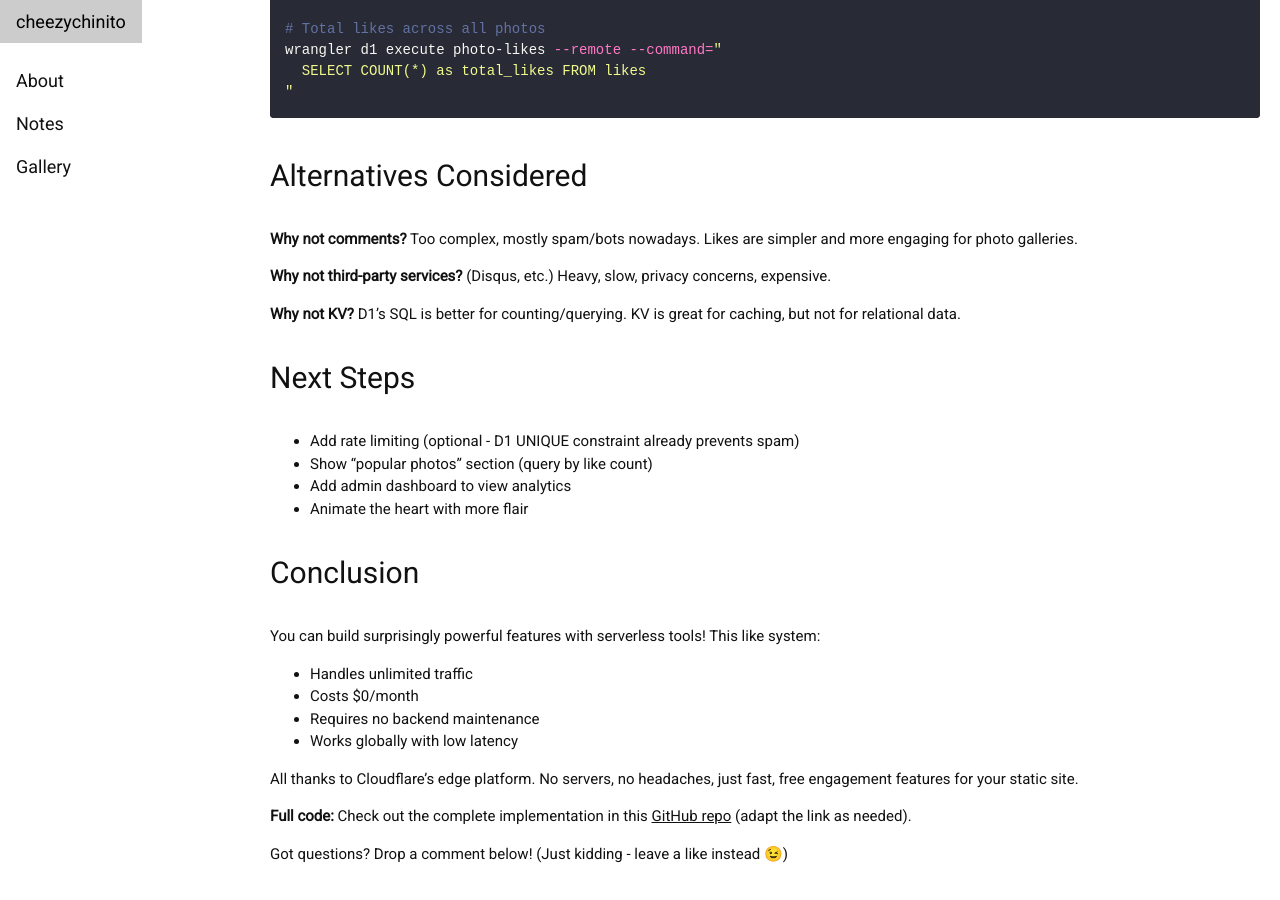
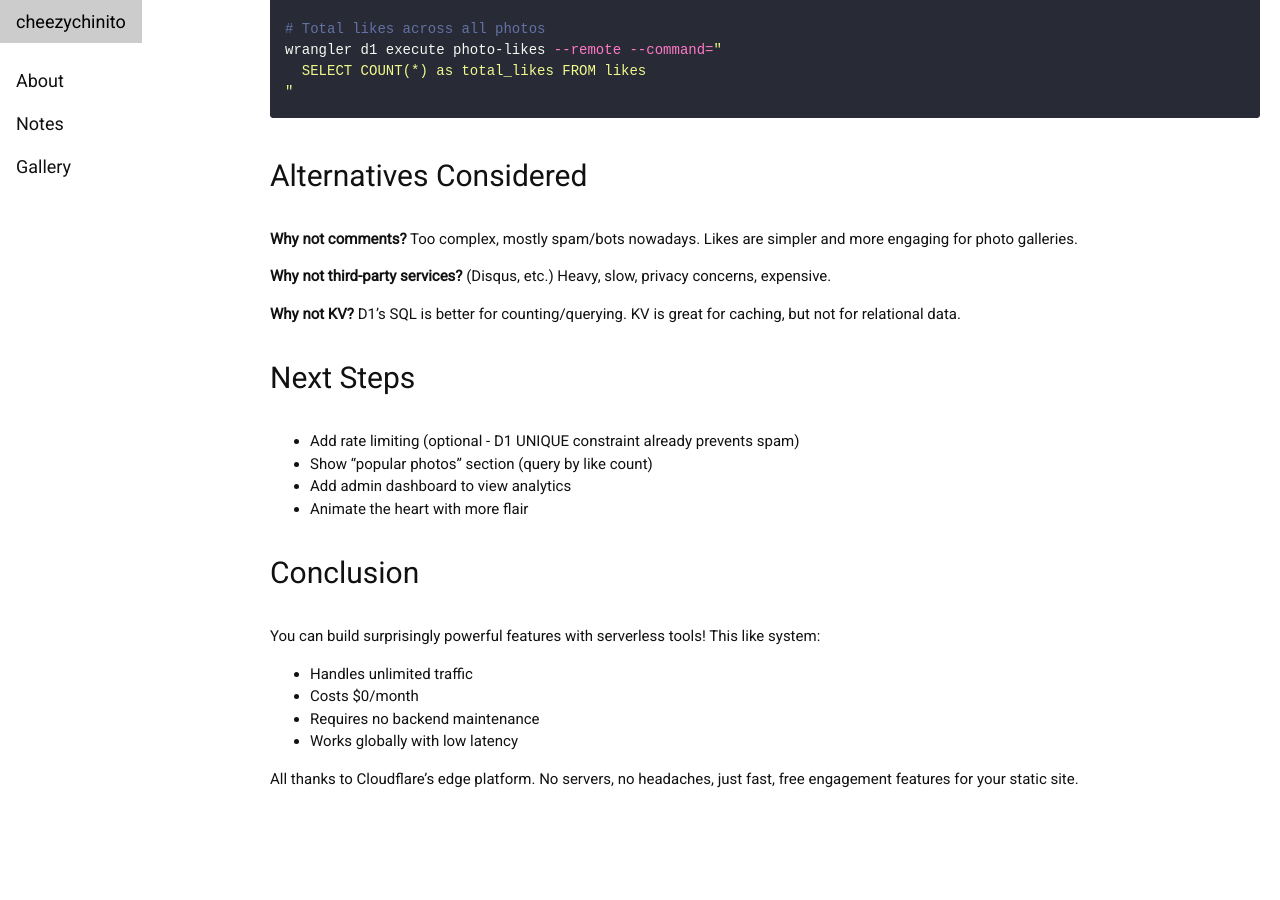
Before and after one commit to agyago/agyago.github.io, a Jekyll site: the page built from _posts/2025-11-15-InstagramLikeButtonCloudflareD1.md, in a window 1280 px wide and 900 px high, scrolled down 7991 px. Built offline with Jekyll 4.4.1, drawn with Linux system fonts in a browser that asks for light colours; comment, search, counter and statistics services are not loaded; after the commit the page ends 8816 px from its top, so only the background shows below that.

```diff
--- a/_posts/2025-11-15-InstagramLikeButtonCloudflareD1.md
+++ b/_posts/2025-11-15-InstagramLikeButtonCloudflareD1.md
@@ -378,7 +378,3 @@
 - Works globally with low latency
 
 All thanks to Cloudflare's edge platform. No servers, no headaches, just fast, free engagement features for your static site.
-
-**Full code:** Check out the complete implementation in this [GitHub repo](https://github.com/yourusername/photo-likes-example) (adapt the link as needed).
-
-Got questions? Drop a comment below! (Just kidding - leave a like instead 😉)
```
